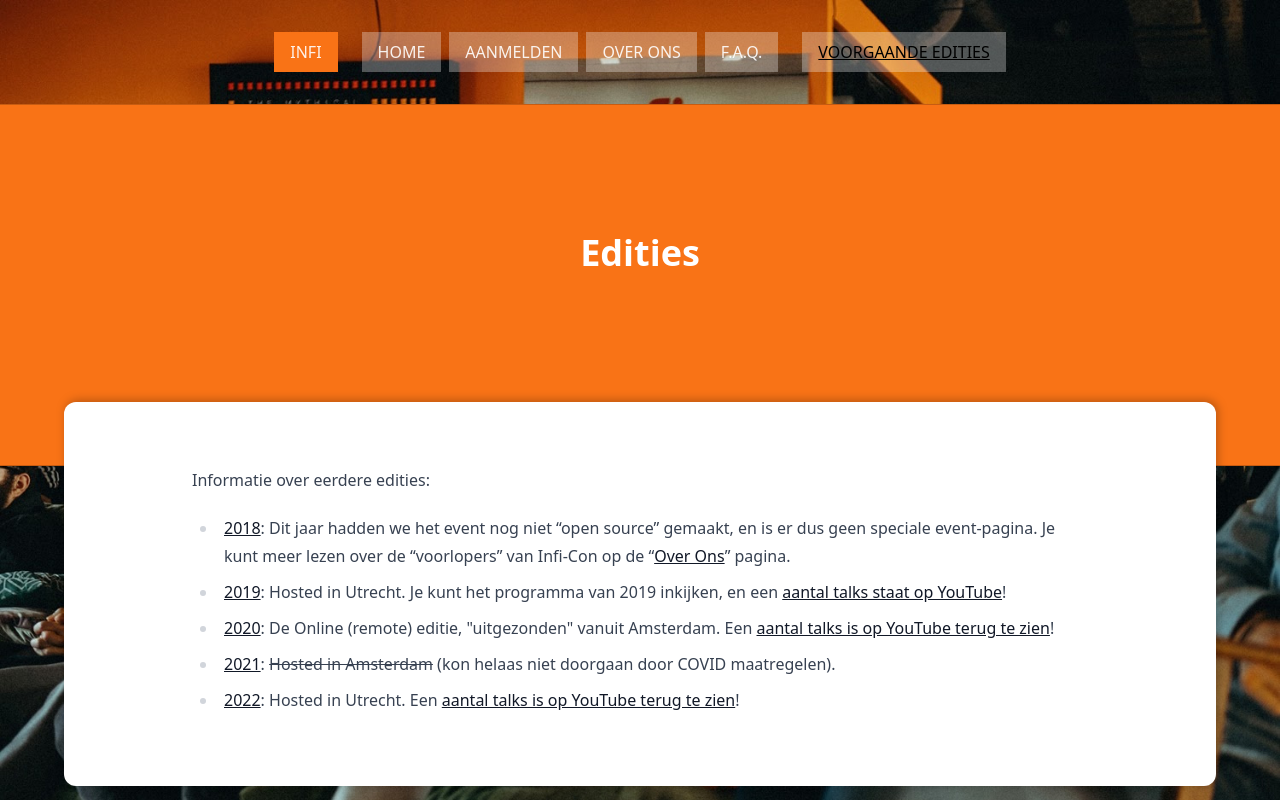
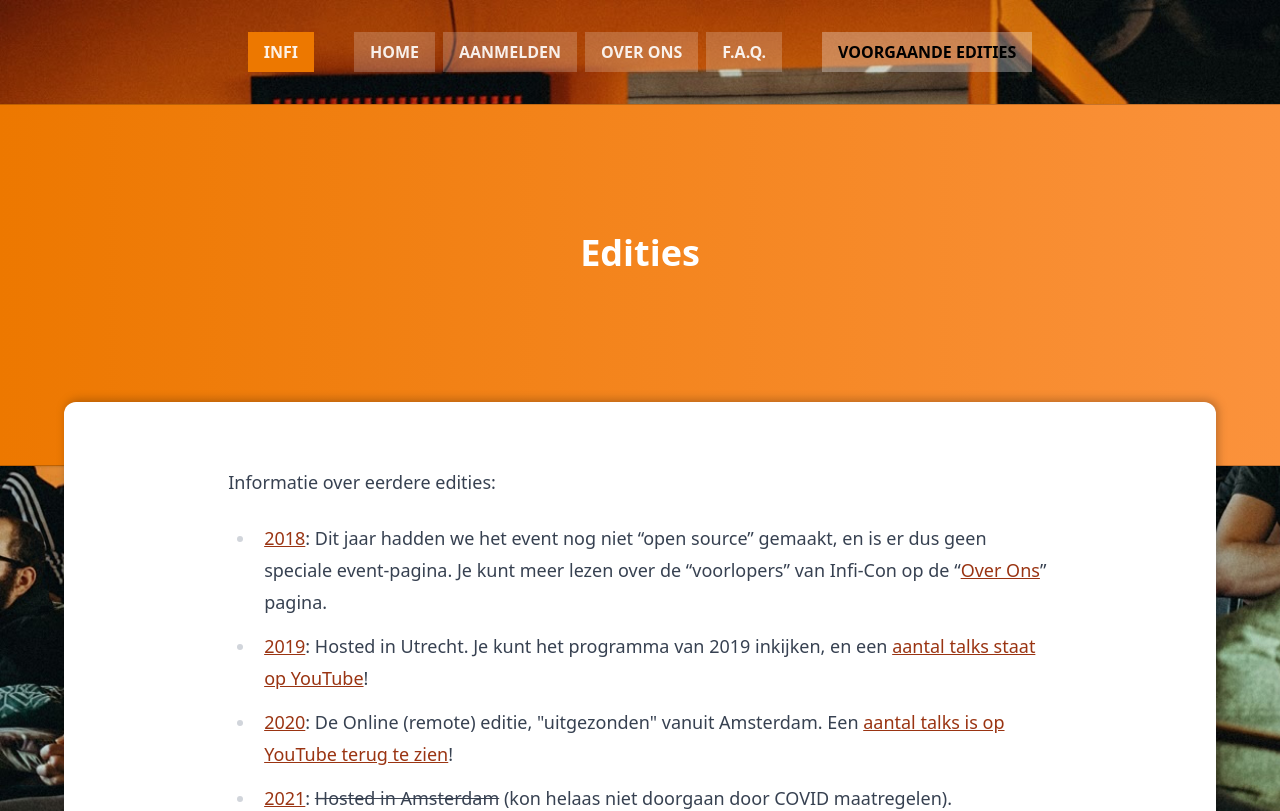
Before and after one commit to infi-nl/con.infi.nl, a SvelteKit app: page /edities in a window 1280 px wide. Shown: the top 811 px of the page. Built offline with nearby package versions, Linux system fonts and the light colour scheme.

Commit message:
Bring design closer to old version

```diff
--- a/src/lib/components/NavItem.svelte
+++ b/src/lib/components/NavItem.svelte
@@ -2,9 +2,9 @@
   export let href: string;
   export let clazz: string = '';
   import { page } from '$app/stores';
-  $: text = $page.url.pathname == href ? 'text-black underline' : 'text-inherit';
+  $: text = $page.url.pathname == href ? 'text-black bg-white/30' : '';
 </script>
 
-<a {href} class={`inline-block px-4 py-2 bg-white/30 hover:bg-white/40 transition-all ${text} ${clazz}`}>
+<a {href} class={`inline-block px-4 py-2 font-bold bg-white/20 hover:bg-white/30 transition-all ${text} ${clazz}`}>
   <slot />
 </a>
--- a/src/lib/components/SimplePageContent.svelte
+++ b/src/lib/components/SimplePageContent.svelte
@@ -1,5 +1,11 @@
-<div class="bg-white -mt-16 text-stone-900 mx-16 px-32 py-16 rounded-xl drop-shadow-[2px_-2px_5px_rgba(0,0,0,0.25)]">
-  <div class="prose max-w-none">
+<div
+  class="
+    bg-white text-stone-900
+    m-0 -mt-8 p-4
+    lg:-mt-16 lg:mx-16 lg:px-32 lg:py-16
+    lg:rounded-xl drop-shadow-[2px_-2px_5px_rgba(0,0,0,0.25)]"
+>
+  <div class="prose lg:prose-lg mx-auto max-w-[80ch]">
     <slot />
   </div>
 </div>
--- a/src/lib/components/SimplePageHeader.svelte
+++ b/src/lib/components/SimplePageHeader.svelte
@@ -1,4 +1,11 @@
-<div class="bg-orange-500 border-y border-black/20 text-white py-32 pb-48 shadow">
+<div
+  class="
+    bg-gradient-to-r from-orange-500 to-orange-400 border-y border-black/20 text-white
+    py-16 pb-24
+    lg:py-32 lg:pb-48
+    shadow
+    "
+>
   <h1 class="text-4xl font-bold text-center">
     <slot />
   </h1>
--- a/src/routes/+layout.svelte
+++ b/src/routes/+layout.svelte
@@ -5,15 +5,23 @@
 
 <div class="min-h-screen flex flex-col bg-stone-900 text-white/90 bg-cover bg-[url('/img/home-bg.jpg')]">
   <nav class="mx-auto px-4 my-8 flex flex-wrap gap-2">
-    <a class="inline-block px-4 py-2 bg-orange-500 mr-4" href="/">INFI</a>
+    <a class="px-4 py-2 bg-orange-500 font-bold mr-8 hidden lg:inline-block" href="/">INFI</a>
     <NavItem href="/">HOME</NavItem>
     <NavItem href="/aanmelden">AANMELDEN</NavItem>
     <!-- <NavItem href="/2024/programma">PROGRAMMA</NavItem> -->
     <!-- <NavItem href="/2024/praktisch">PRAKTISCH</NavItem> -->
     <NavItem href="/over-ons">OVER ONS</NavItem>
     <NavItem href="/faq">F.A.Q.</NavItem>
-    <NavItem href="/edities" clazz="ml-4">VOORGAANDE EDITIES</NavItem>
+    <NavItem href="/edities" clazz="ml-0 lg:ml-8">VOORGAANDE EDITIES</NavItem>
   </nav>
 
   <slot />
+
+  <footer class="mt-auto py-8 bg-gradient-to-r from-neutral-900 to-neutral-800 shadow-inner">
+    <div class="mx-auto max-w-[1024px] px-8">
+      <a class="hover:text-orange-500 hover:opacity-100 opacity-60" href="https://infi.nl">infi.nl</a>
+      |
+      <a class="hover:text-orange-500 hover:opacity-100 opacity-60" href="mailto:community@infi.nl">community@infi.nl</a>
+    </div>
+  </footer>
 </div>
--- a/src/routes/+page.svelte
+++ b/src/routes/+page.svelte
@@ -2,9 +2,9 @@
   import Socials from '$lib/components/Socials.svelte';
 </script>
 
-<div class="mx-auto mb-16 max-w-[1024px] mt-16">
-  <div class="mx-4 text-center p-8 rounded-2xl bg-white/80 text-stone-800">
-    <article class="prose max-w-none">
+<div class="mx-auto mb-16 max-w-[1024px] mt-4 lg:mt-16">
+  <div class="mx-4 p-4 lg:p-8 lg:px-32 rounded-2xl bg-white/80 text-stone-800">
+    <article class="prose lg:prose-lg max-w-[80ch] text-center">
       <h1>Infi-Con</h1>
 
       <p>
--- a/src/routes/2022/+page.svelte
+++ b/src/routes/2022/+page.svelte
@@ -1,6 +1,6 @@
 <div class="mx-auto mb-16 max-w-[1024px] mt-16">
   <div class="mx-4 text-center p-8 rounded-2xl bg-white/80 text-stone-800">
-    <article class="prose max-w-none">
+    <article class="prose lg:prose-lg max-w-none">
       <h1>Infi-Con: 20 oktober 2022</h1>
 
       <p>
--- a/tailwind.config.js
+++ b/tailwind.config.js
@@ -2,7 +2,25 @@
 export default {
   content: ['./src/**/*.{html,js,svelte,ts}'],
   theme: {
-    extend: {},
+    extend: {
+      colors: {
+        orange: {
+          500: '#ed7800', // Infi Orange
+        },
+      },
+      typography: ({ theme }) => ({
+        DEFAULT: {
+          css: {
+            a: {
+              color: theme('colors.orange[800]'),
+              '&:hover': {
+                color: theme('colors.orange[500]'),
+              },
+            },
+          },
+        },
+      }),
+    },
   },
   plugins: [require('@tailwindcss/typography')],
 };
```
